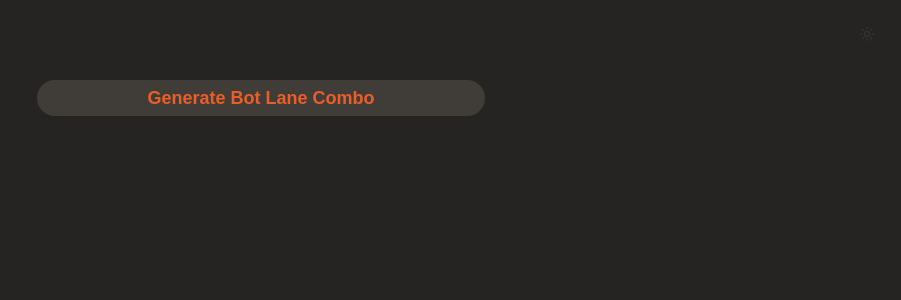
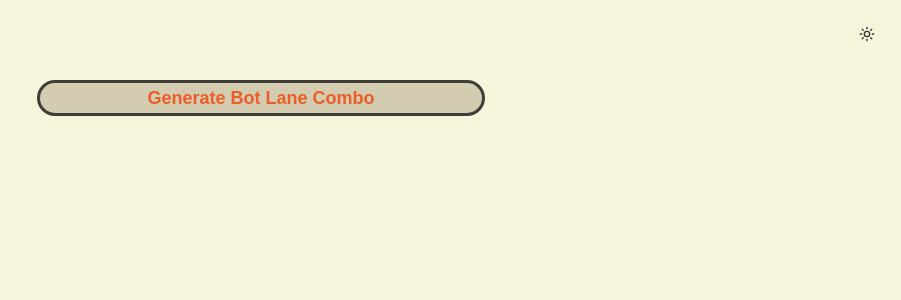
Before and after one commit to NozziNicholas/dank-botlane, a Next.js app: page / in a window 1280 px wide. Shown: the top 300 px of the page, without its empty margins (379-1280 px from the left). Built offline with nearby package versions, Linux system fonts and the light colour scheme; no server answers.

Commit message:
fix: light mode in homepage

```diff
--- a/src/components/ChampionCard.js
+++ b/src/components/ChampionCard.js
@@ -4,8 +4,10 @@ import { useState, useEffect, useMemo } from "react";
 import { ChampionHeader } from "./ChampionHeader";
 import { RunesSection } from "./RunesSection";
 import { ItemsSection } from "./ItemsSection";
+import { useTheme } from "./ThemeProvider";
 
 export const ChampionCard = ({ champion, patch, runeData, itemData, role }) => {
+  const { theme } = useTheme();
   // Helper function to find rune by ID
   const findRuneById = (runeId, runeData) => {
     if (!runeData || !Array.isArray(runeData)) return null;
@@ -141,9 +143,19 @@ export const ChampionCard = ({ champion, patch, runeData, itemData, role }) => {
   if (!champion) return null;
 
   return (
-    <Card className="w-full bg-lol-card-bg border border-lol-card-border shadow-lg overflow-hidden md:h-3/4">
+    <Card
+      className={`w-full ${
+        theme === "dark"
+          ? "bg-dank-secondary border-dank-details"
+          : "bg-[#d4ccb1] border-dank-details/70"
+      } shadow-lg overflow-hidden md:h-3/4`}
+    >
       <CardHeader className="pb-1 pt-2">
-        <CardTitle className="text-center text-xl text-white font-bold">
+        <CardTitle
+          className={`text-center text-xl ${
+            theme === "dark" ? "text-dank-buttons" : "text-dank-primary"
+          } font-bold`}
+        >
           {champion.name} ({role})
         </CardTitle>
       </CardHeader>
--- a/src/pages/index.js
+++ b/src/pages/index.js
@@ -5,12 +5,14 @@ import { ChampionCard } from "@/components/ChampionCard";
 import { useChampions } from "@/hooks/useChampions";
 import { useRuneData } from "@/hooks/useRuneData";
 import { useItemData } from "@/hooks/useItemData";
+import { useTheme } from "@/components/ThemeProvider";
 
 export default function Home() {
   const { carry, support, patch, fetchChampionData } = useChampions();
   const { runeData } = useRuneData(patch);
   const itemData = useItemData(patch);
   const [isLoading, setIsLoading] = useState(false);
+  const { theme } = useTheme();
 
   const handleFetchCombo = async () => {
     setIsLoading(true);
@@ -22,12 +24,18 @@ export default function Home() {
   };
 
   return (
-    <div className="grid grid-rows-[20px_1fr_20px] justify-items-center min-h-screen p-8 pb-20 gap-16 sm:p-20 font-[family-name:var(--font-geist-sans)] bg-dank-primary">
+    <div
+      className={`grid grid-rows-[20px_1fr_20px] justify-items-center min-h-screen p-8 pb-20 gap-16 sm:p-20 font-[family-name:var(--font-geist-sans)] ${
+        theme === "dark" ? "bg-dank-primary" : "bg-[#F5F5DC]"
+      }`}
+    >
       <Button
         variant="dank"
         onClick={handleFetchCombo}
         disabled={isLoading}
-        className="w-full max-w-md"
+        className={`w-full max-w-md ${
+          theme === "dark" ? "" : "bg-[#d4ccb1] hover:bg-[#d4ccb1]/90"
+        }`}
       >
         {isLoading ? (
           <>
```
